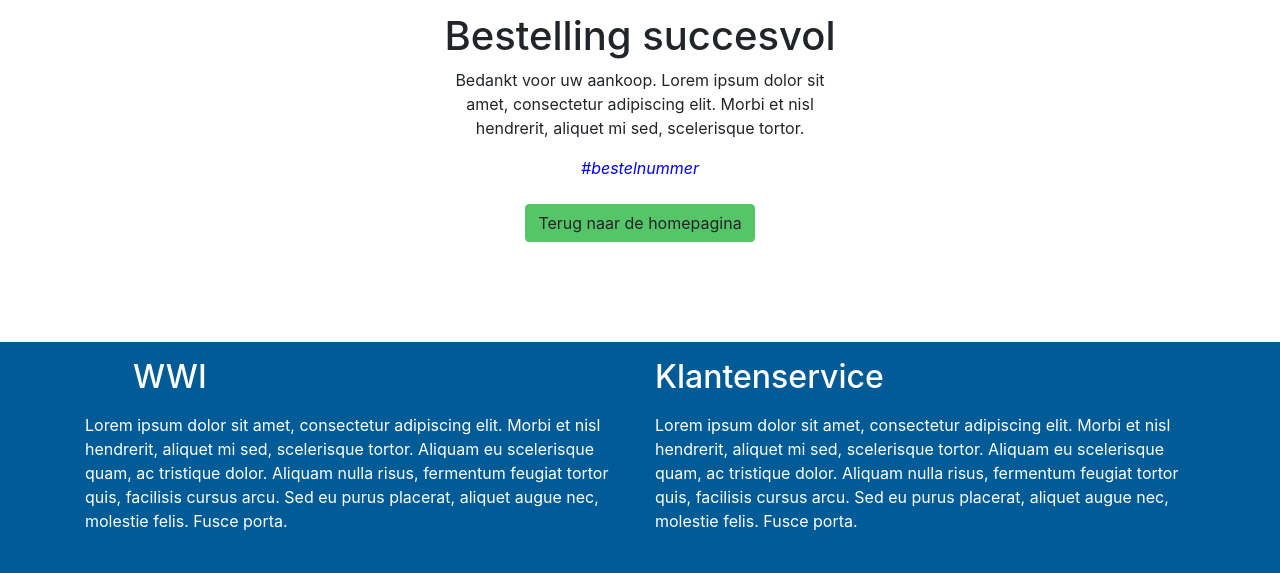
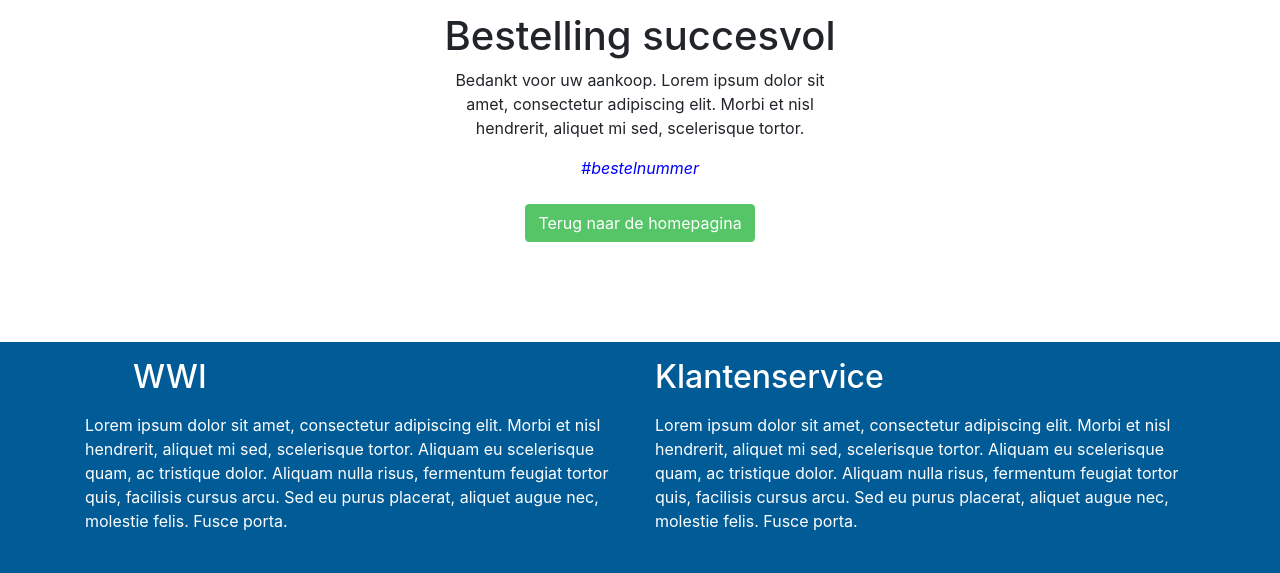
Before and after one commit to r8420/Webshop-Wide-World-Importers, a PHP site: page /Pages/succes.php in a window 1280 px wide. Shown: the part 350-923 px from the top of the page. Run offline with PHP 8.4, Linux system fonts and the light colour scheme; some libraries are stand-ins or nearby versions.

Commit message:
succes aanpassing

```diff
--- a/Pages/succes.php
+++ b/Pages/succes.php
@@ -29,7 +29,7 @@ include '../Modules/header.php'
             <em>#bestelnummer</em>
         </p>
     </div>
-    <a class="btn btn-success" href="index.php">Terug naar de homepagina</a>
+    <a class="btn btn-success text-white" href="../index.php">Terug naar de homepagina</a>
 </div>
 
 <?php
```
